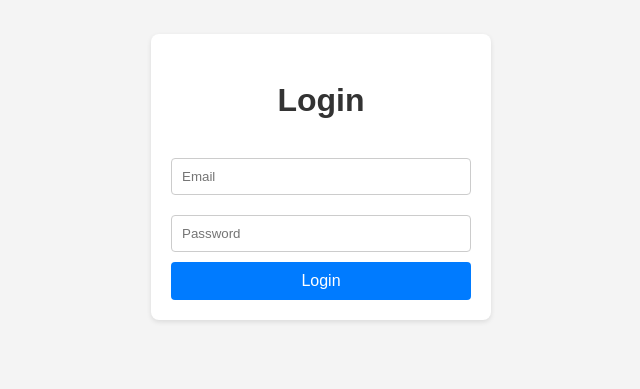
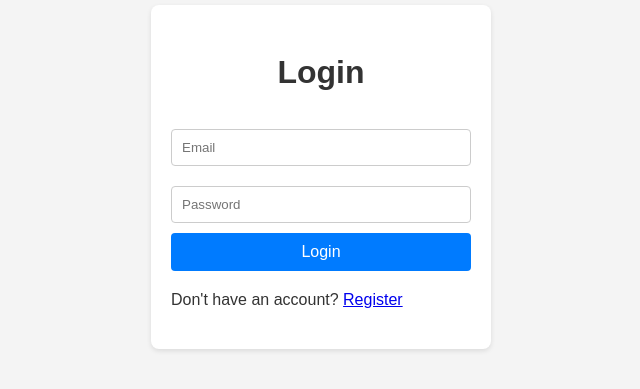
Before and after one commit to Fancoy/BilCourse, a React (Vite) app in the folder frontend/: page /login in a window 1280 px wide. Shown: the part 223-612 px from the top of the page, without its empty margins (319-959 px from the left). Built offline with nearby package versions, Linux system fonts and the light colour scheme; no server answers.

Commit message:
form route fix

```diff
--- a/frontend/src/components/Form.jsx
+++ b/frontend/src/components/Form.jsx
@@ -126,6 +126,17 @@
                 <button className="form-button" type="submit">
                     {name}
                 </button>
+
+                {isLogin ? (
+
+                    <p>
+                        Don't have an account? <a href="/register">Register</a>
+                    </p>
+                ) : (
+                    <p>
+                        Already have an account? <a href="/login">Login</a>
+                    </p>
+                )}
             </form>
 
             {!isLogin && (
```
